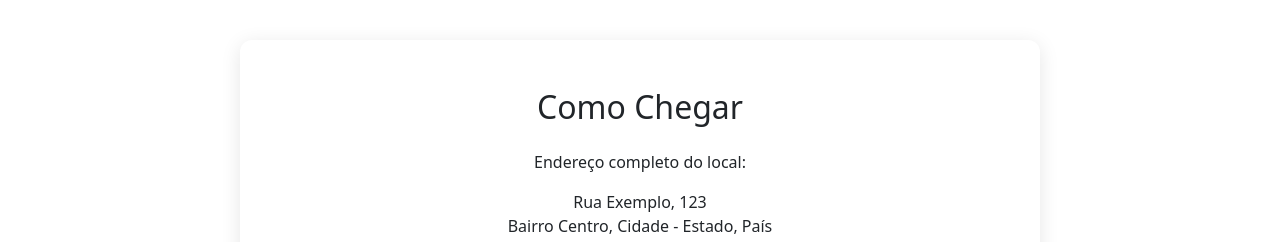
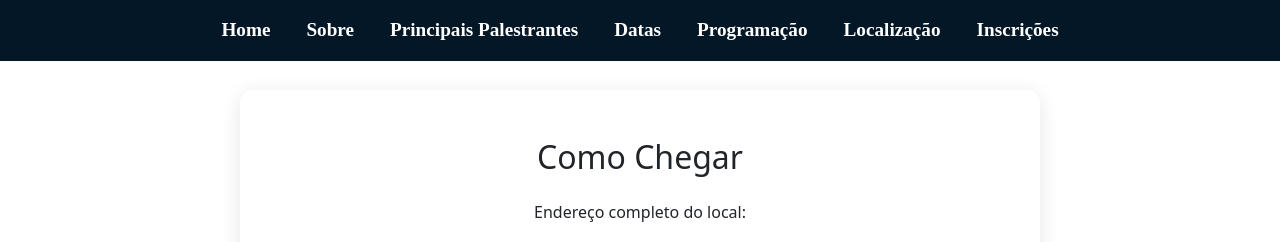
Before and after one commit to GleysonWillian/eventos-e-congressos-cientificos, a PHP site: page /localizacao/local.html in a window 1280 px wide. Shown: the top 242 px of the page. Run offline with PHP 8.4, Linux system fonts and the light colour scheme.

Commit message:
correção: programação, localização e inscrição

```diff
--- a/localizacao/local.html
+++ b/localizacao/local.html
@@ -13,7 +13,41 @@
 
 <body>
 
-    <main class="localizacao-container container py-5">
+    <nav class="navbar navbar-expand-md fixed-top">
+        <div class="container-fluid">
+            <button class="navbar-toggler" type="button" data-bs-toggle="collapse" data-bs-target="#navbarNav"
+                aria-controls="navbarNav" aria-expanded="false" aria-label="Toggle navigation">
+                <span class="navbar-toggler-icon"></span>
+            </button>
+            <div class="collapse navbar-collapse" id="navbarNav">
+                <ul class="navbar-nav">
+                    <li class="nav-item">
+                        <a class="nav-link" href="#Home">Home</a>
+                    </li>
+                    <li class="nav-item">
+                        <a class="nav-link" href="#Sobre">Sobre</a>
+                    <li class="nav-item">
+                        <a class="nav-link" href="#PrincipaisPalestrantes">Principais Palestrantes</a>
+                    </li>
+                    <li class="nav-item">
+                        <a class="nav-link" href="#Datas">Datas</a>
+                    </li>
+                    </li>
+                    <li class="nav-item">
+                        <a class="nav-link" href="programacao/programacao.html">Programação</a>
+                    </li>
+                    <li class="nav-item">
+                        <a class="nav-link" href="localizacao/local.html">Localização</a>
+                    </li>
+                    <li class="nav-item">
+                        <a class="nav-link" href="inscricao/inscricoes.html">Inscrições</a>
+                    </li>
+                </ul>
+            </div>
+        </div>
+    </nav>
+
+    <div class="localizacao-container container py-5">
         <h2 class="text-center mb-4">Como Chegar</h2>
         <p class="text-center">Endereço completo do local:</p>
         <address class="text-center mb-4">
@@ -27,13 +61,14 @@
                 width="100%" height="400" style="border:0;" allowfullscreen="" loading="lazy"
                 referrerpolicy="no-referrer-when-downgrade">
             </iframe>
+
         </div>
-
         <div class="text-center">
             <a class="voltar btn btn-outline-primary" href="../index.html">Voltar à página inicial</a>
         </div>
+    </div>
 
-</main>
+
 
     <script src="https://cdn.jsdelivr.net/npm/bootstrap@5.3.5/dist/js/bootstrap.bundle.min.js"
         integrity="sha384-k6d4wzSIapyDyv1kpU366/PK5hCdSbCRGRCMv+eplOQJWyd1fbcAu9OCUj5zNLiq"
--- a/localizacao/style.css
+++ b/localizacao/style.css
@@ -1,3 +1,25 @@
+.navbar{
+    background-color: #041726;
+    width: 100%;
+
+}
+
+.navbar-nav {
+    margin: 0 auto;
+}
+
+.navbar a:hover {
+    text-decoration: underline;
+}
+
+.nav-link {
+    color: #ffffff !important;
+    font-size: larger;
+    font-family: 'Times New Roman', Times, serif;
+    font-weight: 600;
+    margin: 0 10px;
+}
+
 .localizacao-container {
     background-color: #ffffff;
     border-radius: 12px;
@@ -5,6 +27,7 @@
     max-width: 800px;
     margin: 40px auto;
     padding: 30px;
+    margin-top: 90px;
 }
 
 .map-container {
```
Also changed, not shown: inscricao/inscricoes.html (+35 -1 lines), inscricao/style.css (+24 -2 lines), programacao/programacao.html (+6 -5 lines), programacao/style.css (+10 -4 lines). Lines whose indentation alone changed are shown as unchanged.
